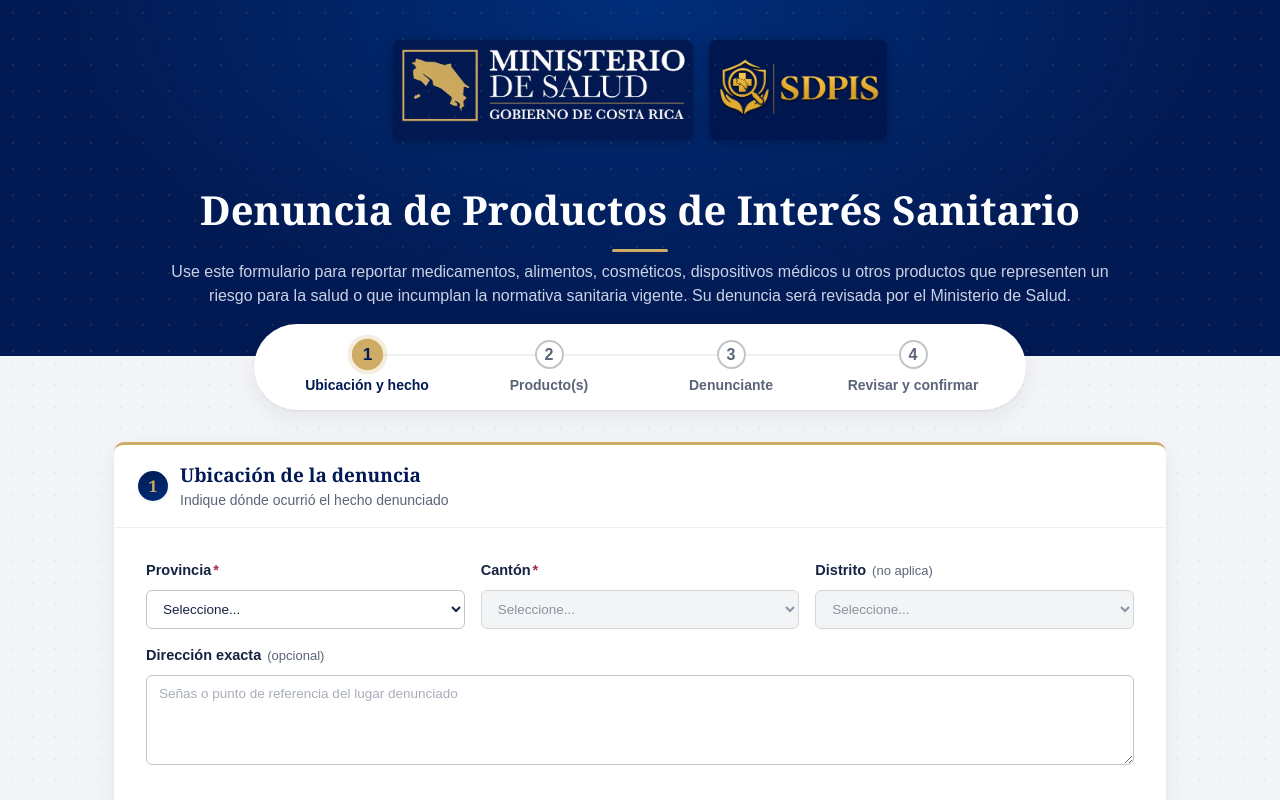
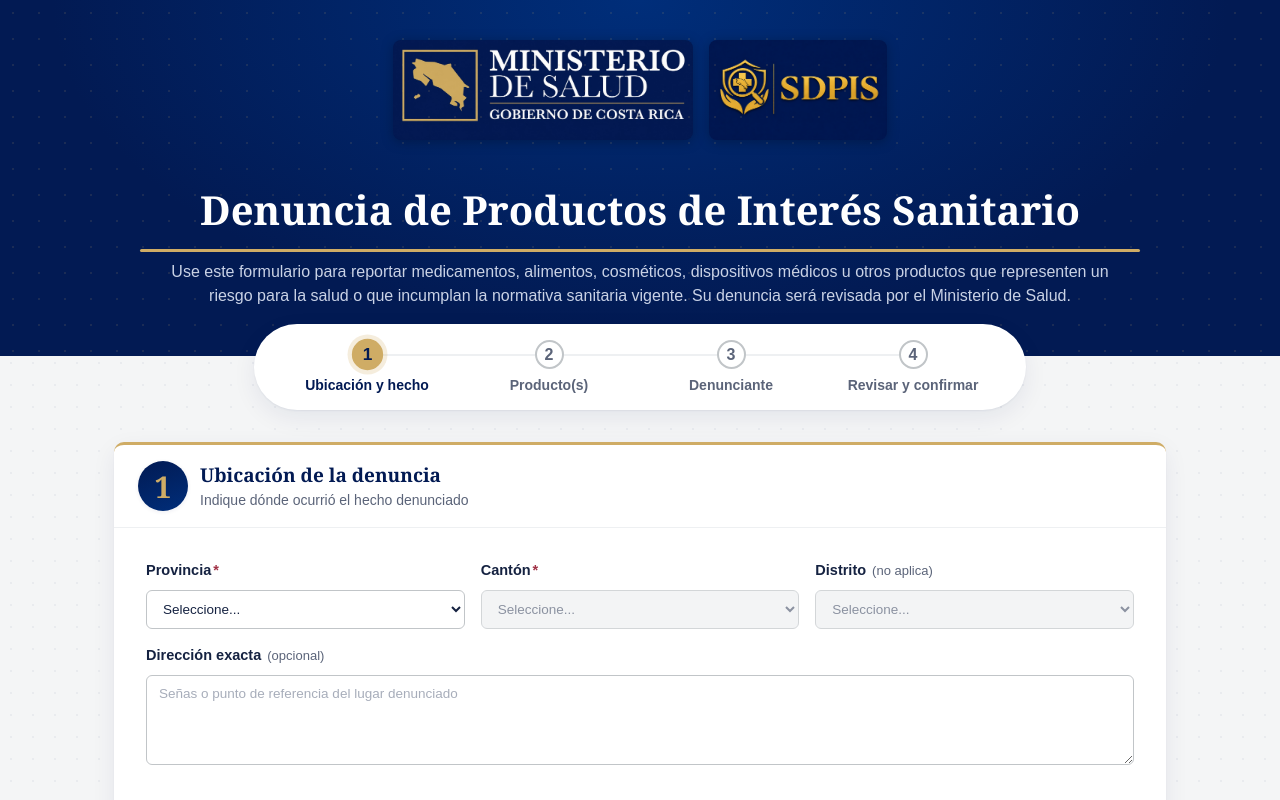
Before and after one commit to ruiz-1603/SDPIS.Api, a React (Vite) app in the folder sdpis-frontend/: page / in a window 1280 px wide. Shown: the top 800 px of the page. Built offline with nearby package versions, Linux system fonts and the light colour scheme.

Commit message:
style(ui): ajuste de botones

```diff
--- a/sdpis-frontend/src/pages/Publico/FormularioDenuncia/ConfirmacionDenuncia.jsx
+++ b/sdpis-frontend/src/pages/Publico/FormularioDenuncia/ConfirmacionDenuncia.jsx
@@ -65,7 +65,7 @@ export function ConfirmacionDenuncia({ numeroDenuncia, denunciante }) {
 
               {tieneCorreo && (
                 <div className="banner-info confirmacion-denuncia__banner-correo">
-                  <span aria-hidden="true">✉️</span>
+                  <span aria-hidden="true">ℹ️</span>
                   <span>
                     Se le estará informando al correo <strong>{correo}</strong> sobre el avance de su denuncia.
                   </span>
--- a/sdpis-frontend/src/styles/style.css
+++ b/sdpis-frontend/src/styles/style.css
@@ -556,14 +556,14 @@ button {
 }
 
     .card-head .num {
-        width: 30px;
-        height: 30px;
+        width: 50px;
+        height: 50px;
         border-radius: 50%;
         background: linear-gradient(160deg, var(--color-navy), var(--color-blue));
         color: var(--color-gold);
         font-family: var(--font-heading);
         font-weight: 700;
-        font-size: 16px;
+        font-size: 30px;
         display: flex;
         align-items: center;
         justify-content: center;
@@ -1422,7 +1422,7 @@ table.denuncias-table {
             bottom: 0;
             left: 50%;
             transform: translateX(-50%);
-            width: 56px;
+            width: 1000px;
             height: 3px;
             border-radius: var(--radius-pill);
             background: var(--color-gold);
```
